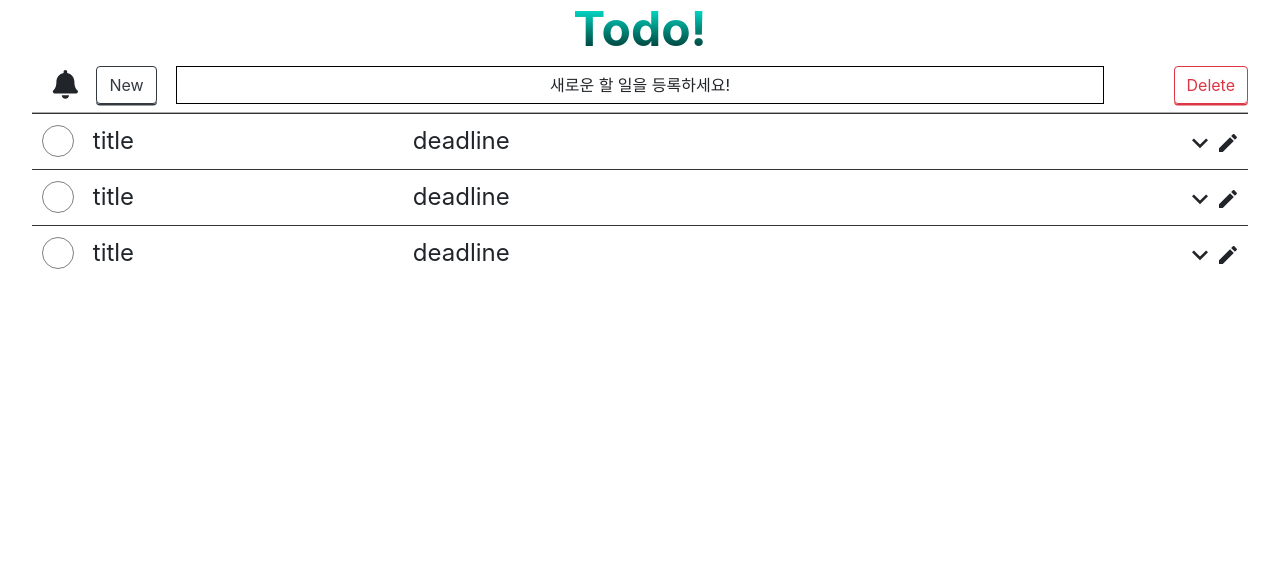
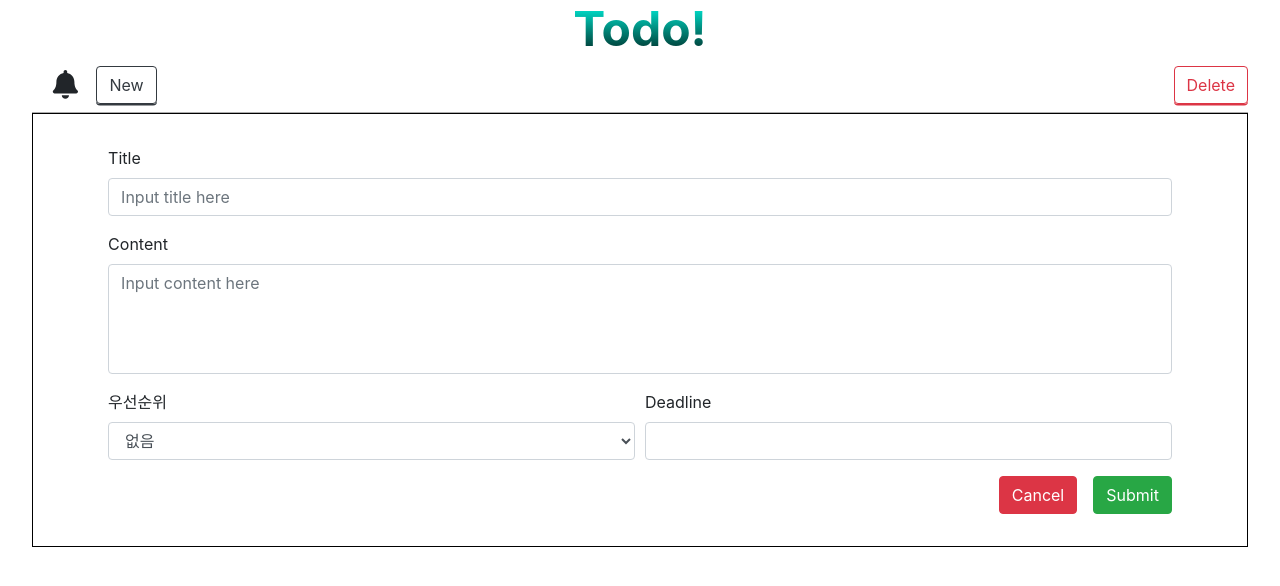
Before and after one commit to fed-gren/Todo-App, a React (Create React App) app in the folder todo_client/: page /new in a window 1280 px wide. Shown: the top 586 px of the page. Built offline with nearby package versions, Linux system fonts and the light colour scheme; the HTML template or start-up script is replaced by a standard one.

Commit message:
feat: add react-router for new, edit function
- todo 생성, 수정을 위한 라우팅 추가

```diff
--- a/todo_client/src/App.js
+++ b/todo_client/src/App.js
@@ -1,21 +1,22 @@
 import React from "react";
 import "./App.css";
+import { BrowserRouter, Route } from "react-router-dom";
 
 // components
-import Title from "./components/Title";
-import TodoControl from "./components/TodoControl";
-import TodoContainer from "./components/TodoContainer";
-import TodoForm from "./components/TodoForm";
+import Header from "./components/Header";
+import TodoIndex from "./components/TodoIndex";
+import TodoNew from "./components/TodoNew";
+import TodoEdit from "./components/TodoEdit";
 
 function App() {
   return (
     <div className="App">
-      <header>
-        <Title />
-        <TodoControl />
-      </header>
-      <TodoContainer/>
-      {/* <TodoForm/> */}
+    <BrowserRouter>
+      <Header />
+        <Route path="/" exact component={TodoIndex} />
+        <Route path="/new/" exact component={TodoNew} />
+        <Route path="/edit/" exact component={TodoEdit} />
+      </BrowserRouter>
     </div>
   );
 }
--- /dev/null
+++ b/todo_client/src/components/Header.js
@@ -0,0 +1,14 @@
+import React from "react";
+import Title from "./Title";
+import TodoControl from "./TodoControl";
+
+function Header() {
+  return (
+    <>
+    <Title/>
+    <TodoControl/>
+    </>
+  );
+}
+
+export default Header;
--- a/todo_client/src/components/TodoCard.js
+++ b/todo_client/src/components/TodoCard.js
@@ -2,6 +2,7 @@ import React, { useState } from "react";
 import "../styles/TodoCard.css";
 import { Collapse } from "react-bootstrap";
 import { MdExpandLess, MdExpandMore, MdEdit } from "react-icons/md";
+import { Link } from "react-router-dom";
 
 function TodoCard() {
   const [todoDone, toggleStatus] = useState(false);
@@ -36,14 +37,16 @@ function TodoCard() {
             {cardOpened ? <MdExpandLess /> : <MdExpandMore />}
           </section>
           <section className="todo_card_edit">
-            <MdEdit />
+            <Link to="/edit">
+              <MdEdit />
+            </Link>
           </section>
         </section>
       </section>
       <section className="todo_card_content">
         <Collapse in={cardOpened}>
           <div id="example-collapse-text">
-          {/* id는 나중에 todo id랑 조합해서 생성 */}
+            {/* id는 나중에 todo id랑 조합해서 생성 */}
             Anim pariatur cliche reprehenderit, enim eiusmod high life accusamus
             terry richardson ad squid. Nihil anim keffiyeh helvetica, craft beer
             labore wes anderson cred nesciunt sapiente ea proident.
--- a/todo_client/src/components/TodoControl.js
+++ b/todo_client/src/components/TodoControl.js
@@ -1,7 +1,8 @@
 import React from "react";
 import "../styles/TodoControl.css";
 import { FaBell } from "react-icons/fa";
-import { Button, Form } from "react-bootstrap";
+import { Button } from "react-bootstrap";
+import { Link } from "react-router-dom";
 
 function TodoControl() {
   return (
@@ -12,14 +13,12 @@ function TodoControl() {
         </section>
 
         <section className="section_button_newTodo">
-          <Button className="button_newTodo" variant="outline-dark">
-            New
-          </Button>
+          <Link to="/new">
+            <Button className="button_newTodo" variant="outline-dark">
+              New
+            </Button>
+          </Link>
         </section>
-      </section>
-
-      <section className="section_guide_message">
-        <span className="guide_message">새로운 할 일을 등록하세요!</span>
       </section>
 
       <section className="section_button_delete">
--- /dev/null
+++ b/todo_client/src/components/TodoEdit.js
@@ -0,0 +1,12 @@
+import React from "react";
+import TodoForm from "./TodoForm";
+
+function TodoNew() {
+  return (
+    <>
+      <TodoForm />
+    </>
+  );
+}
+
+export default TodoNew;
--- a/todo_client/src/components/TodoForm.js
+++ b/todo_client/src/components/TodoForm.js
@@ -2,6 +2,7 @@
 import React from "react";
 import { Form, Col, Button } from "react-bootstrap";
 import "../styles/TodoForm.css";
+import { Link } from "react-router-dom";
 
 function TodoForm() {
   return (
@@ -38,9 +39,11 @@ function TodoForm() {
           </Form.Group>
         </Form.Row>
         <section className="buttons">
-          <Button variant="danger" type="button">
-            Cancel
-          </Button>
+          <Link to="/">
+            <Button variant="danger" type="button">
+              Cancel
+            </Button>
+          </Link>
           <Button variant="success" type="submit" className="submit_todo">
             Submit
           </Button>
--- /dev/null
+++ b/todo_client/src/components/TodoIndex.js
@@ -0,0 +1,12 @@
+import React from "react";
+import TodoContainer from "./TodoContainer";
+
+function TodoIndex() {
+  return (
+    <>
+      <TodoContainer />
+    </>
+  );
+}
+
+export default TodoIndex;
--- /dev/null
+++ b/todo_client/src/components/TodoNew.js
@@ -0,0 +1,12 @@
+import React from "react";
+import TodoForm from "./TodoForm";
+
+function TodoNew() {
+  return (
+    <>
+      <TodoForm />
+    </>
+  );
+}
+
+export default TodoNew;
--- a/todo_client/src/styles/TodoControl.css
+++ b/todo_client/src/styles/TodoControl.css
@@ -1,7 +1,7 @@
 .todo_control_container {
   padding: 0.5rem 0;
   display: flex;
-  align-items: stretch;
+  justify-content: space-between;
   width: 95%;
   margin: 0 auto;
   border-bottom: 1px solid rgb(173, 173, 173);
--- a/todo_client/src/styles/TodoForm.css
+++ b/todo_client/src/styles/TodoForm.css
@@ -2,7 +2,7 @@
   width: 95%;
   border: 1px solid black;
   padding: 2rem 1rem;
-  margin: auto;
+  margin: 0 auto;
 }
 
 .forms {
```
